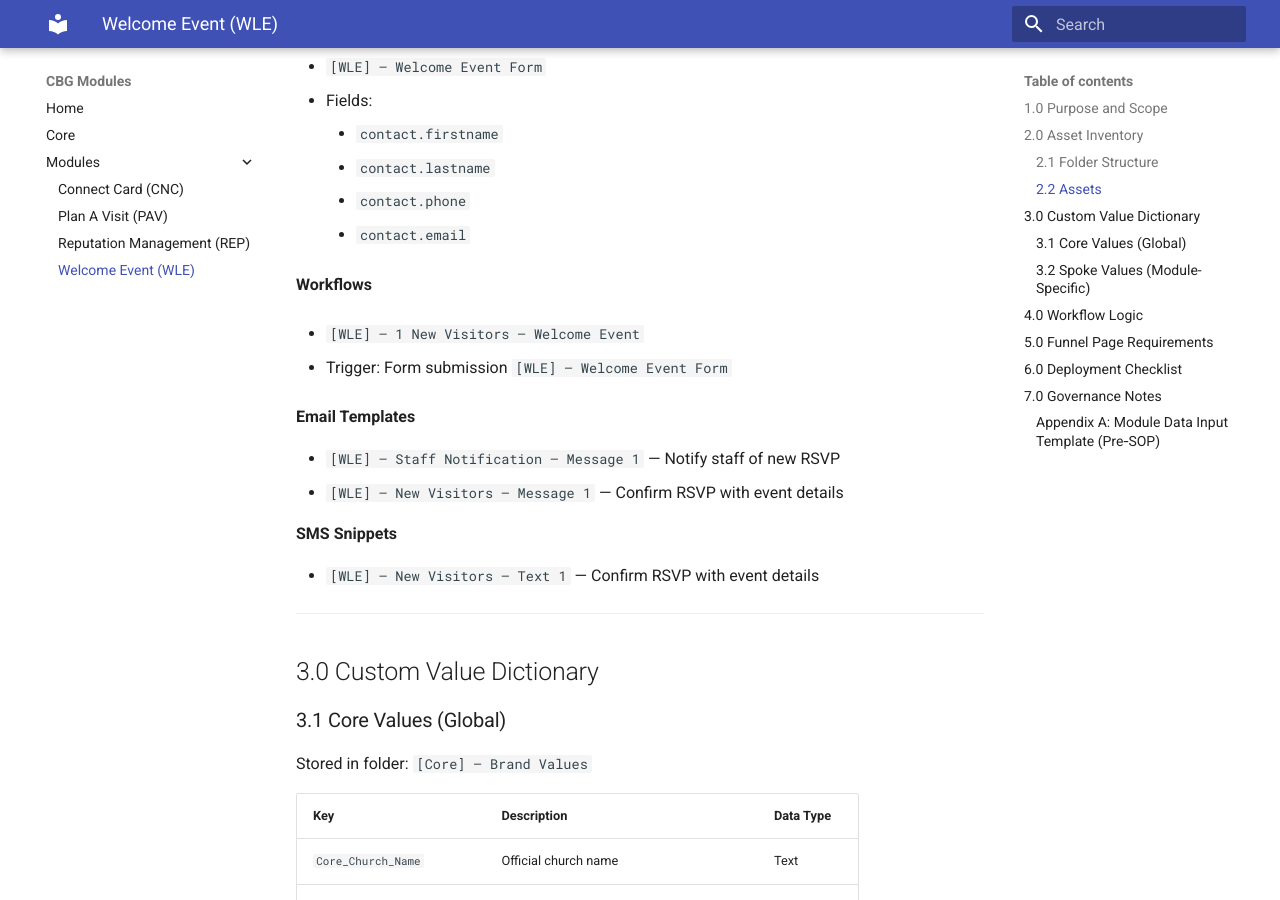
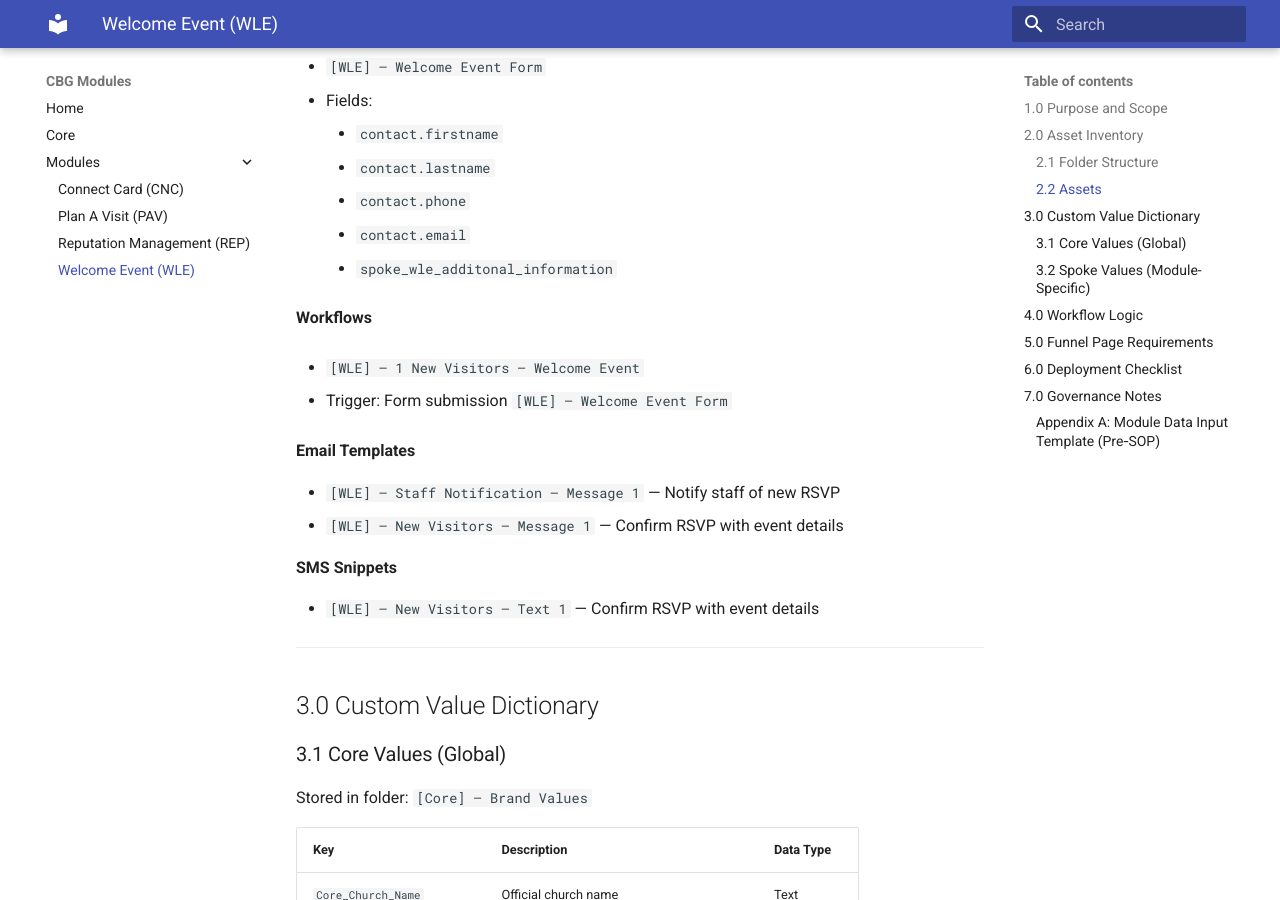
Before and after one commit to jessprobasco/CBG, an MkDocs documentation site: the page built from docs/modules/wle/index.md, in a window 1280 px wide and 900 px high, scrolled down 1734 px. Built offline with MkDocs 1.6.1 and Material for MkDocs 9.7.7, drawn with Linux system fonts in a browser that asks for light colours.

Commit message:
Added additonal Module Contact Field

```diff
--- a/docs/modules/wle/index.md
+++ b/docs/modules/wle/index.md
@@ -56,6 +56,7 @@ Sub-folders: Funnels, Forms, Workflows, Email Templates, SMS Snippets.
     * `contact.lastname`
     * `contact.phone`
     * `contact.email`
+    * `spoke_wle_additonal_information`
 
 **Workflows**
 
```
